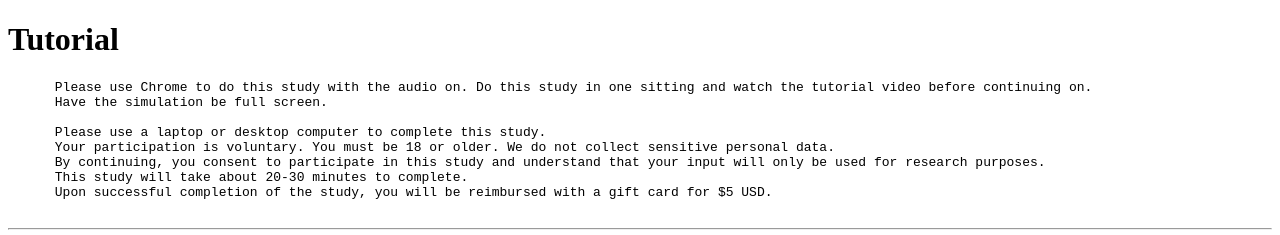
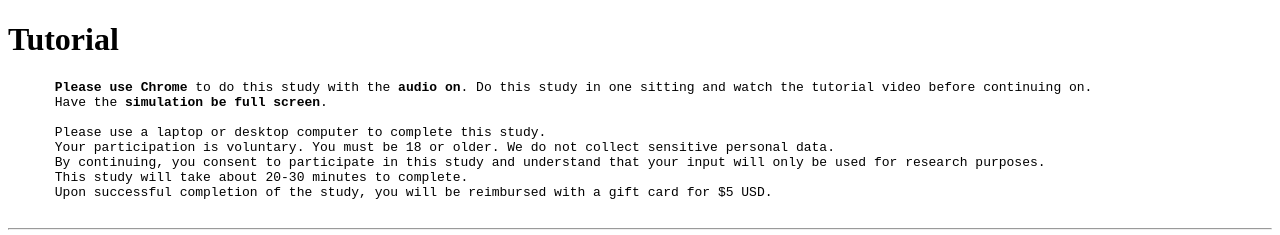
Before and after one commit to mwstiber/group-user-help-simulation, a plain HTML site: page index.html in a window 1280 px wide. Shown: the top 235 px of the page. Drawn offline with Linux system fonts and the light colour scheme; grey boxes are pictures that could not be loaded.

Commit message:
Update index.html

```diff
--- a/index.html
+++ b/index.html
@@ -6,8 +6,8 @@
     </h1> -->
     <h1>Tutorial</h1>
     <pre>
-      Please use Chrome to do this study with the audio on. Do this study in one sitting and watch the tutorial video before continuing on.
-      Have the simulation be full screen.
+      <b>Please use Chrome</b> to do this study with the <b>audio on</b>. Do this study in one sitting and watch the tutorial video before continuing on.
+      Have the <b>simulation be full screen</b>.
 
       Please use a laptop or desktop computer to complete this study.
       Your participation is voluntary. You must be 18 or older. We do not collect sensitive personal data.
```
